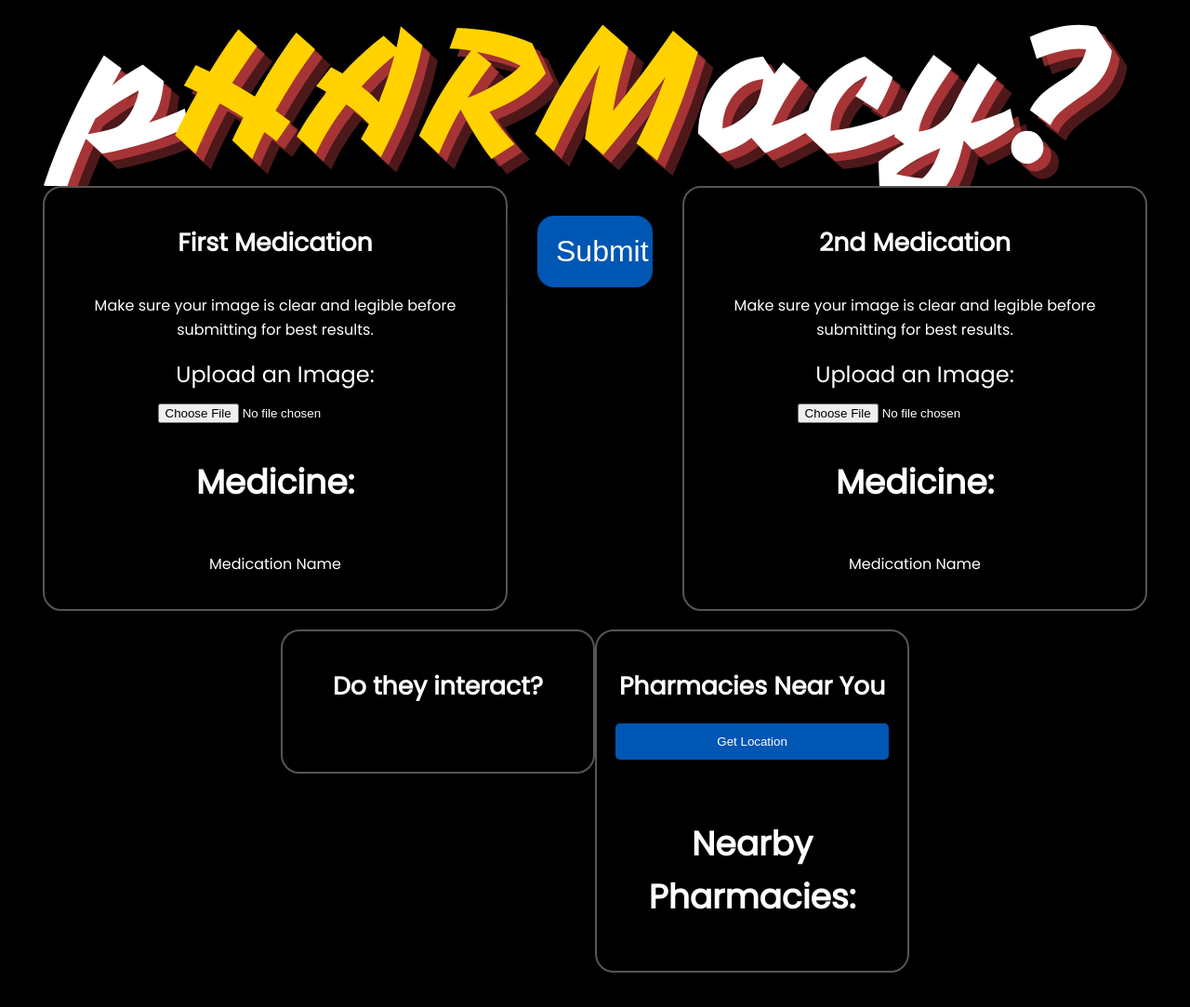
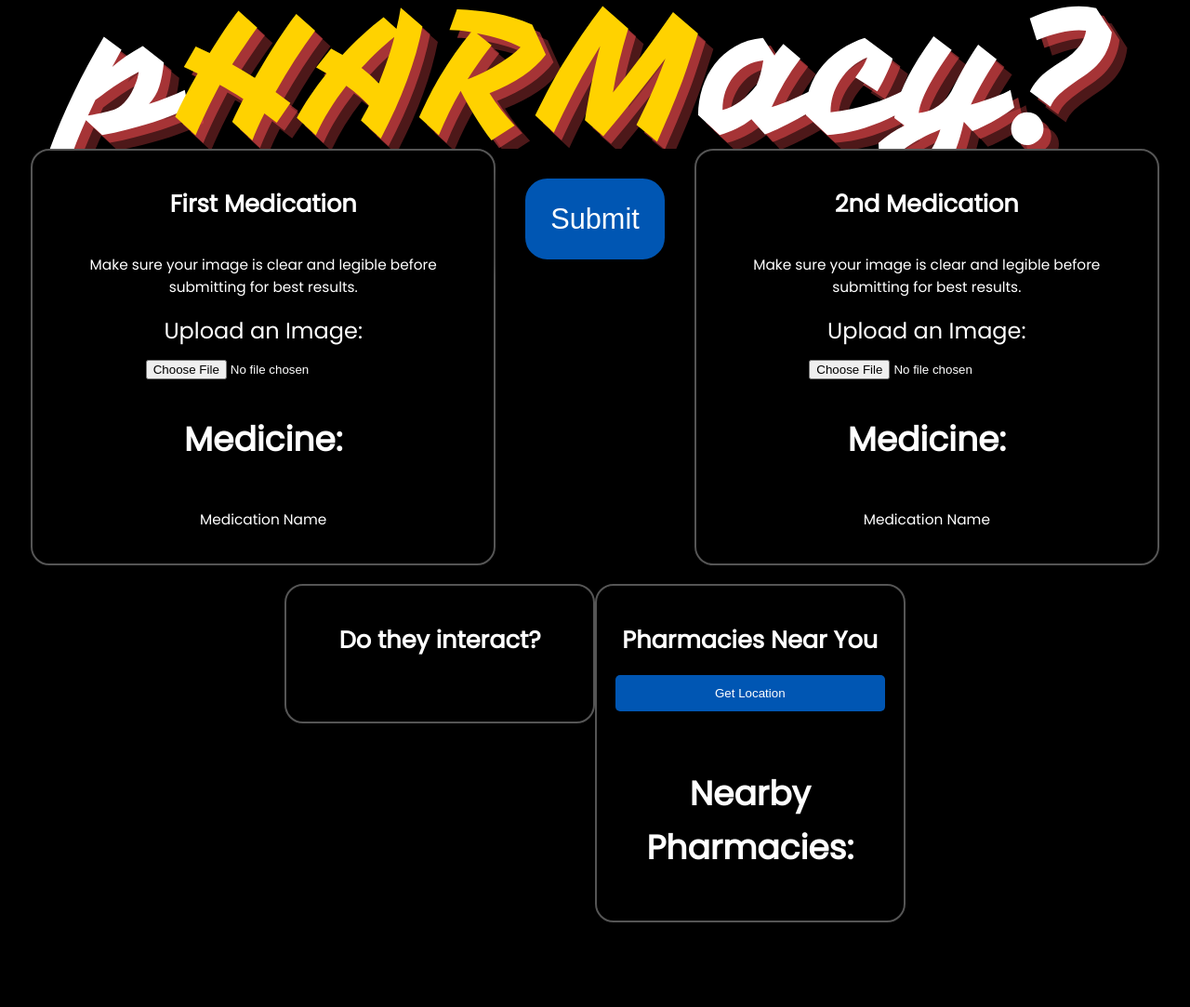
Before and after one commit to karatedg/pHARMacy, a website with bundled scripts: page src/index.html in a window 1280 px wide. Shown: the whole page at 93% size. Built offline with nearby package versions, Linux system fonts and the light colour scheme; a script that the page names is missing.

Commit message:
updated the style sheet
updated css file to have relative veiwport values instead of fixed values.

```diff
--- a/src/reactions.css
+++ b/src/reactions.css
@@ -10,17 +10,17 @@ body {
     line-height: 1.6;
     margin: 0;
     padding: 0;
+    display: flex;
     flex-direction: column;
-    align-items:center;
+    align-items: center;
     scroll-behavior: smooth;
 }
 
 .container {
-    display:flex;
+    display: flex;
     justify-content: center;
     flex-direction: column;
     align-items: center;
-
 }
 
 header {
@@ -32,57 +32,39 @@ header {
     z-index: 1000;
     justify-content: center;
     align-items: center;
-    height: 200px;
-    overflow:hidden;
+    height: 20vh; /* Adjusted to 20% of viewport height */
+    overflow: hidden;
 }
 
 header img {
-    width:100%;
+    width: 100%;
     height: 100%;
     object-position: center;
     object-fit: cover;
 }
 
 body {
-    padding-top: 200px;
+    padding-top: 20vh; /* Adjusted to 20% of viewport height */
 }
 
-img.center{
-    text-align:center;
-    margin: 0 auto;
-    padding: 0px;
+img.center {
+    text-align: center;
+    margin: auto;
+    padding: 0;
 }
 
 .heading p {
-    font-size: 48pt;
+    font-size: 4.8vw; /* Adjusted to 4.8% of viewport width */
     color: #964B00;
     text-align: center;
 }
 
-/*.box {
-    border: 2px solid #555;
-    float: left;
-    width:50%;
-    flex-direction: row;
-    display: flex;
-}*/
-/*.container {
-    display: flex;
-    flex-direction: row;
-    justify-content: space-between;
-    gap: 10px;
-    width: 100%;
-    flex-wrap: wrap;
-    padding-top: 80px;
-}*/
-
 * {
-    box-sizing: border-box
+    box-sizing: border-box;
 }
 
-
 .box {
-    border: 2px solid #555;
+     border: 2px solid #555;
     color: #fff;
     margin: auto;
     width: 50%;
@@ -99,33 +81,34 @@ img.center{
 }
 
 .box h1 {
-    font-size: 20pt;
+    font-size: 2vw; /* Adjusted to 2% of viewport width */
     color: white;
-    text-align:center;
+    text-align: center;
 }
+
 .box p {
-    font-size: 12pt;
+    font-size: 1.2vw; /* Adjusted to 1.2% of viewport width */
     color: white;
-    text-align:center;
+    text-align: center;
 }
 
 .fox, .geolocation-box {
     background-color: #333;
     border: 2px solid #555;
     color: #fff;
-    width:90%;
-    margin-top: 20px;
-    width: 63vw; /* Adjusted width */
-    padding: 20px; /* Increased padding for better appearance */
-    font-size: 18pt;
+    width: 90%;
+    margin-top: 2vw; /* Adjusted to 2% of viewport width */
+    width: 63vw; /* Adjusted to 63% of viewport width */
+    padding: 2vw; /* Adjusted to 2% of viewport width */
+    font-size: 1.8vw; /* Adjusted to 1.8% of viewport width */
     text-align: center;
-    border-radius: 20px;
+    border-radius: 2vw; /* Adjusted to 2% of viewport width */
 }
 
 .footer {
     position: relative;
     text-align: center;
-    top: 000px;
+    top: 0;
     width: 100%;
 }
 
@@ -133,12 +116,12 @@ img.center{
     color: white;
     border: 2px solid black;
     margin: auto;
-    width: 10vw; /* Adjusted for better side-by-side layout */
+    width: 12vw; /* Adjusted to 12% of viewport width */
     height: auto;
-    padding: 20px;
-    font-size: 24pt;
+    padding: 2vw; /* Adjusted to 2% of viewport width */
+    font-size: 2.4vw; /* Adjusted to 2.4% of viewport width */
     text-align: center;
-    border-radius: 20px;
+    border-radius: 2vw; /* Adjusted to 2% of viewport width */
 }
 
 .button-container {
@@ -154,7 +137,7 @@ img.center{
     transition: background 0.3s ease, transform 0.3s ease;
     border-radius: 15px;
     border:none;
-    font-size:16 pt;
+    font-size:16pt;
     box-shadow: 0 5px 15px rgba(0, 0, 0, 0.3);
     cursor: pointer;
     text-decoration: none;
@@ -165,7 +148,7 @@ a:link {
 }
 
 button {
-    width: 100%;
+   width: 100%;
     padding: 12px;
     border: none;
     background-color: #0056b3;
@@ -176,12 +159,12 @@ button {
 }
 
 button:hover {
-    transform: translateY(-3px);
+     transform: translateY(-3px);
     background-color: #0056b3;
     box-shadow: 0 2px 5px rgba(0, 0, 0, 0.3);
 }
 
-.invisibleBox{
+.invisibleBox {
     background-color: transparent;
     border: 2px solid black;
     margin: auto;
@@ -190,16 +173,4 @@ button:hover {
     padding: 20px;
     font-size: 24pt;
     text-align: center;
-}
-
-/*.button-container {
-    display: inline-block;
-    padding: 10px 30px;
-    background: #0056b3;
-    color: #fff;
-    text-decoration: none;
-    border-radius: 5px;
-    transition: background 0.3s ease, transform 0.3s ease;
-    border: none;
-    box-shadow: 0 5px 15px rgba(0, 0, 0, 0.3);
-*/
+    }
```
